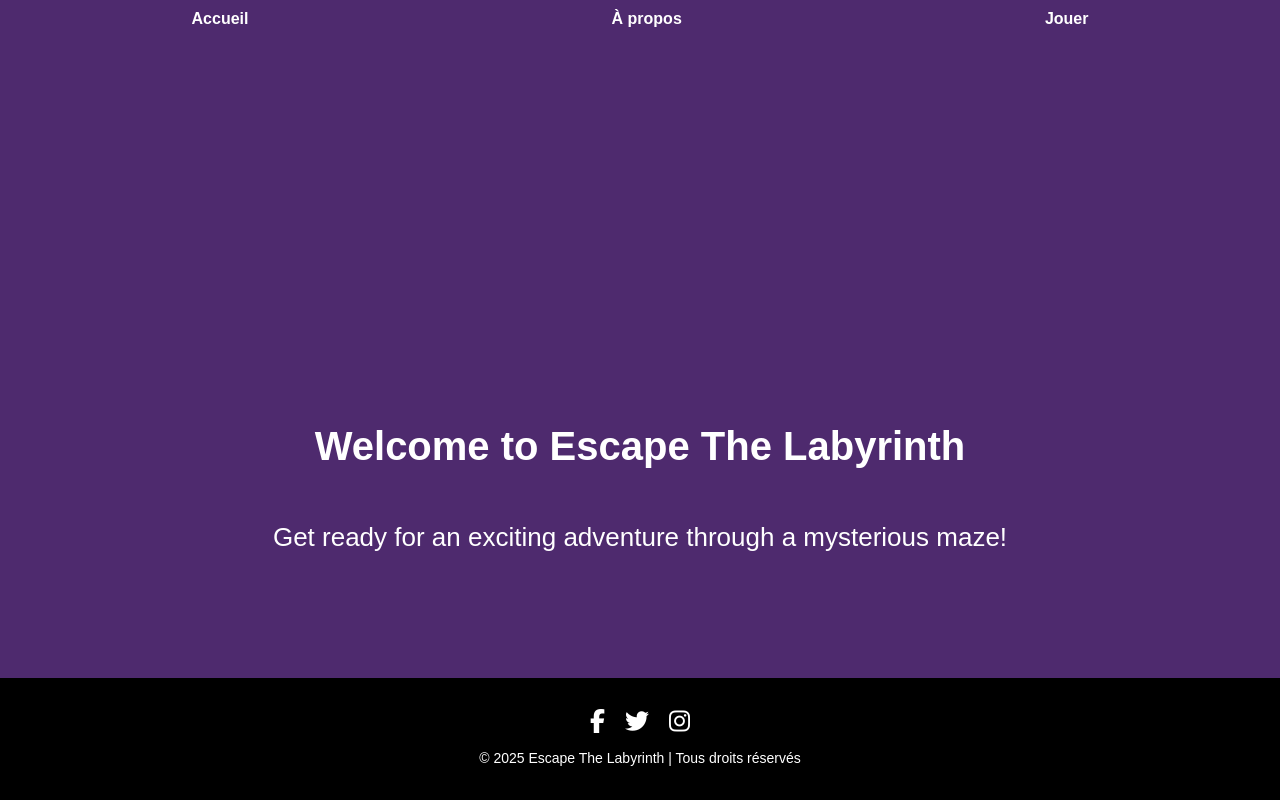
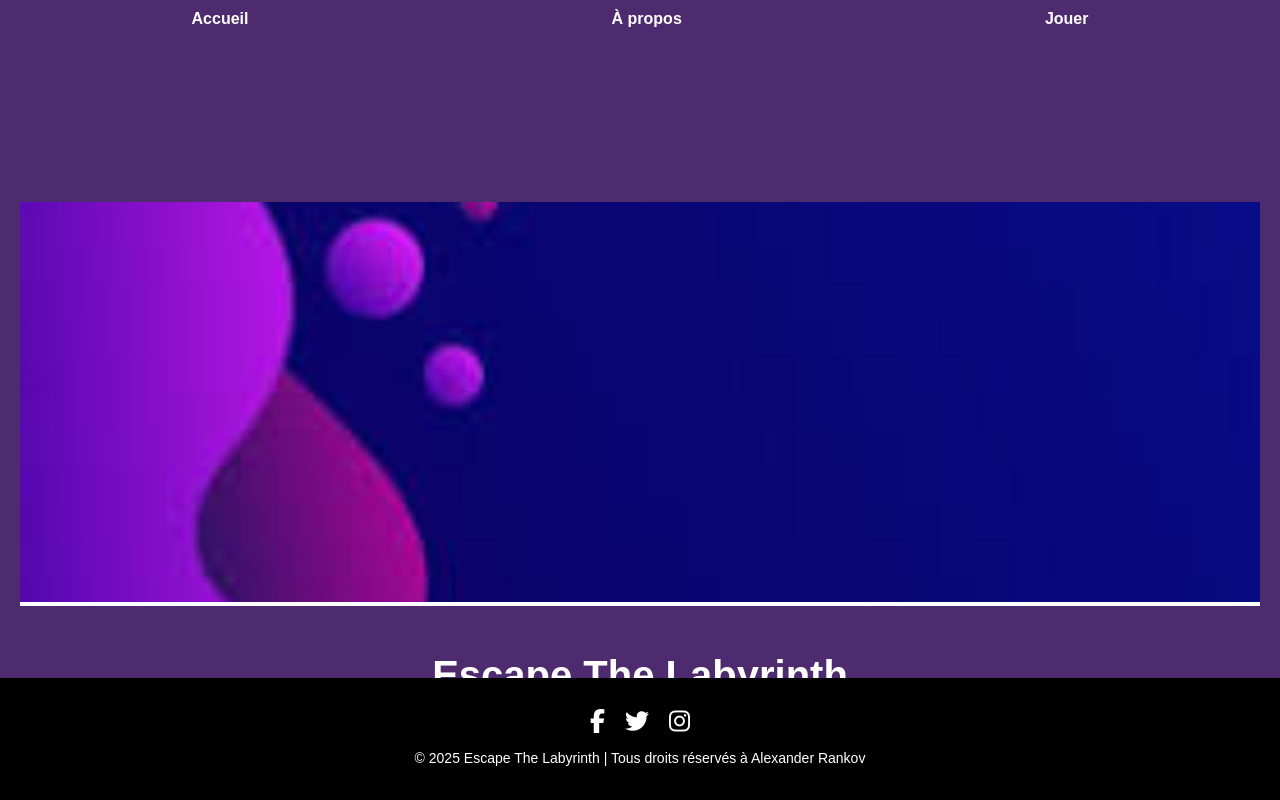
Before and after one commit to TheCannon22/Escape-The-Labyrinth-page, a React (Create React App) app: page / in a window 1280 px wide. Shown: the top 800 px of the page. Built offline with nearby package versions, Linux system fonts and the light colour scheme.

Commit message:
J'ai commencé la page d'accueil

```diff
--- a/src/App.css
+++ b/src/App.css
@@ -14,15 +14,48 @@
 }
 
 .App-header {
-  padding: 50px 0;
   background-color: #4e2a6e;
   min-height: 100vh;
   display: flex;
   flex-direction: column;
   align-items: center;
   justify-content: center;
-  font-size: calc(10px + 2vmin);
+  padding: 50px 20px;
+}
+
+.banniere {
+  width: 100%;
+  max-height: 400px;
+  object-fit: cover;
+  border-bottom: 4px solid white;
+}
+
+.header-content {
   color: white;
+  margin-top: 20px;
+  text-align: center;
+  padding: 0 15px;
+}
+
+.header-content h1 {
+  font-size: 2rem;
+  margin-bottom: 10px;
+}
+
+.header-content p {
+  font-size: 1.2rem;
+}
+
+@media (min-width: 768px) {
+  .banniere {
+    max-height: 400px;
+  }
+  .header-content h1 {
+    font-size: 3rem;
+  }
+  .header-content p {
+    font-size: 1.5rem;
+  }
 }
 
 .App-header h1 {
--- a/src/App.js
+++ b/src/App.js
@@ -4,6 +4,7 @@ import BarreDeNavigation from './composants/BarreDeNavigation';
 import DescriptionDuJeu from './composants/DescriptionDuJeu';
 import PiedDePage from './composants/PiedDePage';
 import APropos from './composants/APropos';
+import banniere from './assets/banniere.jpg';
 
 function App() {
   return (
@@ -14,14 +15,17 @@ function App() {
           <Route path="/" element={
             <>
               <header className="App-header">
-                <h1>Welcome to Escape The Labyrinth</h1>
-                <p>Get ready for an exciting adventure through a mysterious maze!</p>
+                <img src={banniere} alt="Escape The Labyrinth" className="banniere" />
+                <div className="header-content">
+                  <h1>Escape The Labyrinth</h1>
+                  <p>Un jeu palpitant où chaque tournant du labyrinthe réserve des surprises et des défis !</p>
+                </div>
               </header>
-              <DescriptionDuJeu />
+              {/* <DescriptionDuJeu /> */}
             </>
           } />
           <Route path="/APropos" element={<APropos />} />
-          <Route path="/jouer"/>
+          <Route path="/jouer" />
         </Routes>
         <PiedDePage />
       </div>
--- a/src/composants/PiedDePage.jsx
+++ b/src/composants/PiedDePage.jsx
@@ -16,7 +16,7 @@ function PiedDePage() {
                     <i className='fab fa-instagram'></i>
                 </a>
             </div>
-            <p>&copy; 2025 Escape The Labyrinth | Tous droits réservés</p>
+            <p>&copy; 2025 Escape The Labyrinth | Tous droits réservés à Alexander Rankov</p>
         </div>
     );
 }
```
Also changed, not shown: src/assets/banniere.jpg (added).
